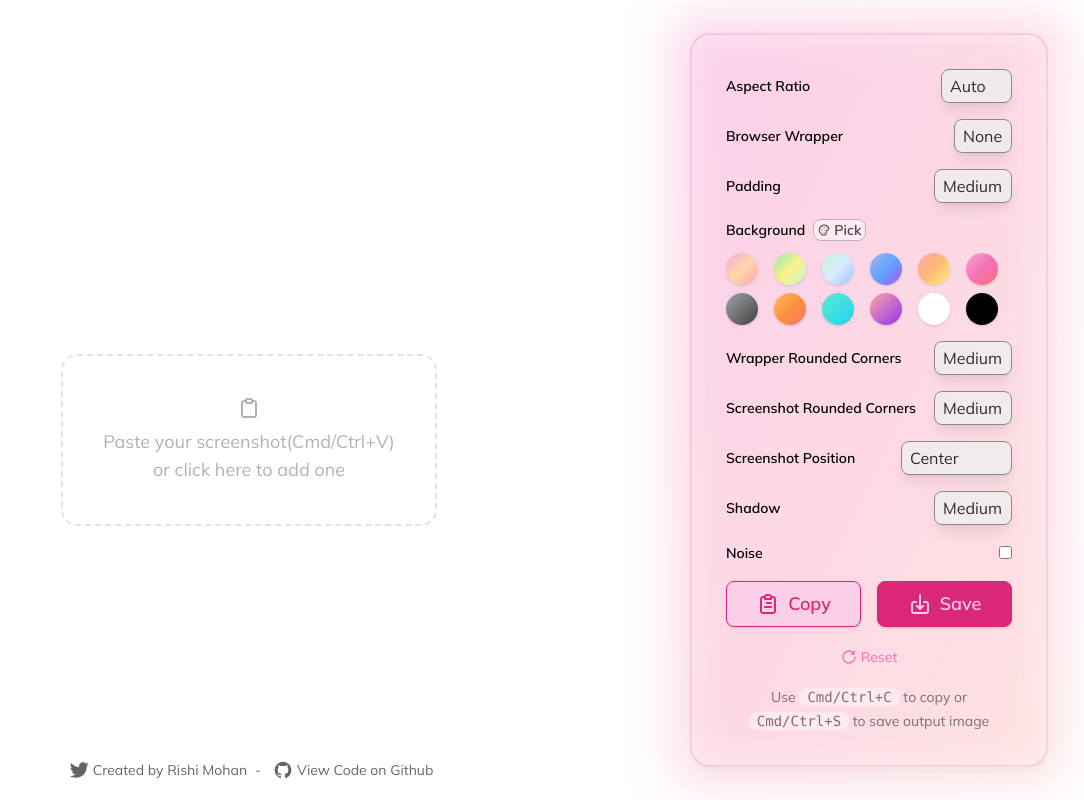
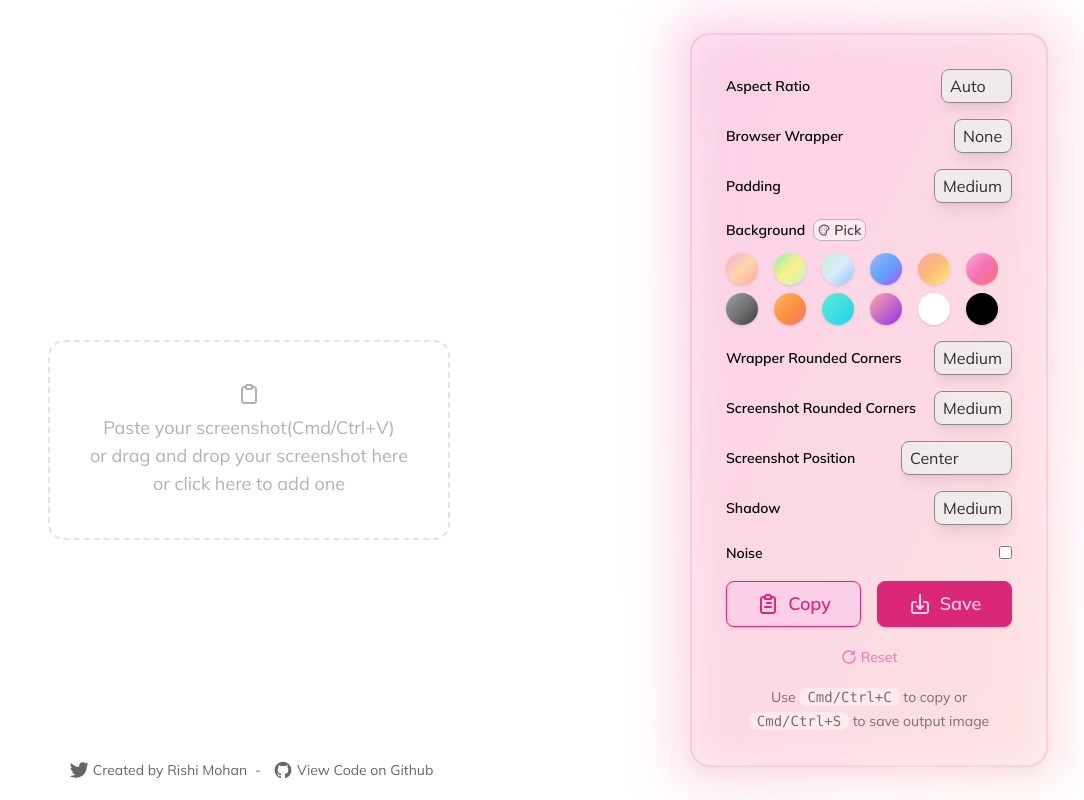
Before and after one commit to rishimohan/pika, a Next.js app: page / in a window 1280 px wide. Shown: the whole page, without its empty margins (196-1280 px from the left). Built offline with nearby package versions, Linux system fonts and the light colour scheme.

Commit message:
Added info for drag and drop

```diff
--- a/components/main.js
+++ b/components/main.js
@@ -771,7 +771,8 @@ export default function Main() {
                   onChange={onPaste}
                 />
                 <span className="w-6 h-6 mb-2">{PasteIcon}</span>
-                <p>Paste your screenshot(Cmd/Ctrl+V) </p>
+                <p>Paste your screenshot(Cmd/Ctrl+V)</p>
+                <p>or drag and drop your screenshot here</p>
                 <p>or click here to add one</p>
               </label>
             </div>
```
